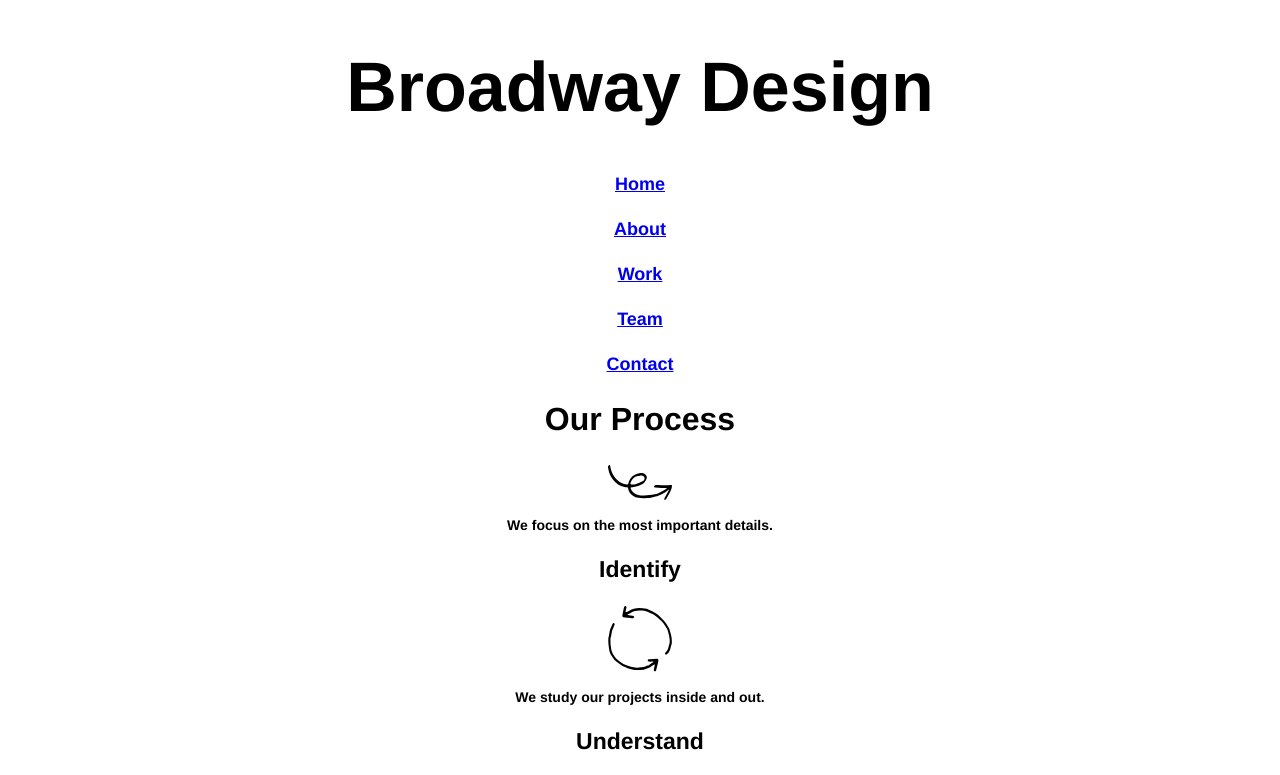
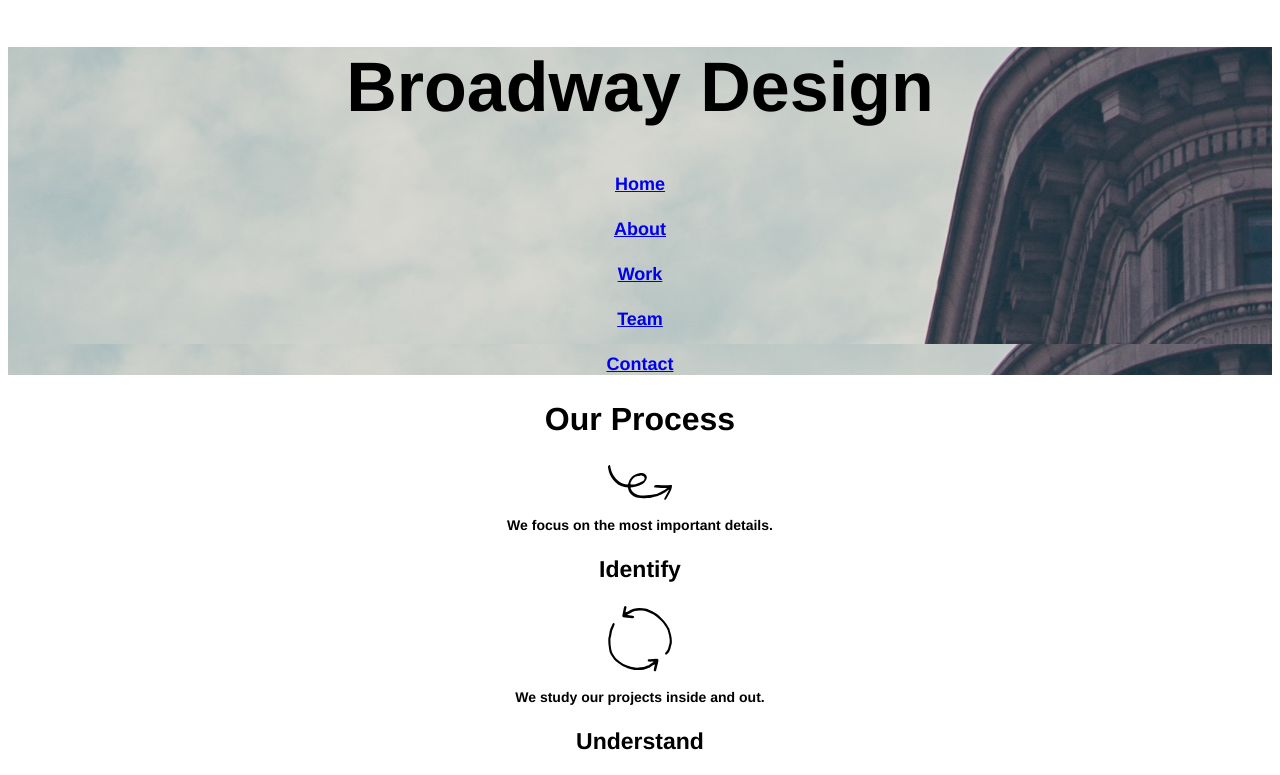
Before and after one commit to jaskamante/jaskamante.github.io, a plain HTML site: page broadway/index.html in a window 1280 px wide. Shown: the top 775 px of the page. Drawn offline with Linux system fonts and the light colour scheme.

Commit message:
fix background image path

```diff
--- a/broadway/resources/css/style.css
+++ b/broadway/resources/css/style.css
@@ -25,7 +25,7 @@ p {
 }
 
 .header {
-    background-image: url("resources/images/the-flatiron-building.png");
+    background-image: url("./../images/the-flatiron-building.png");
 }
 
 .footer {
```
